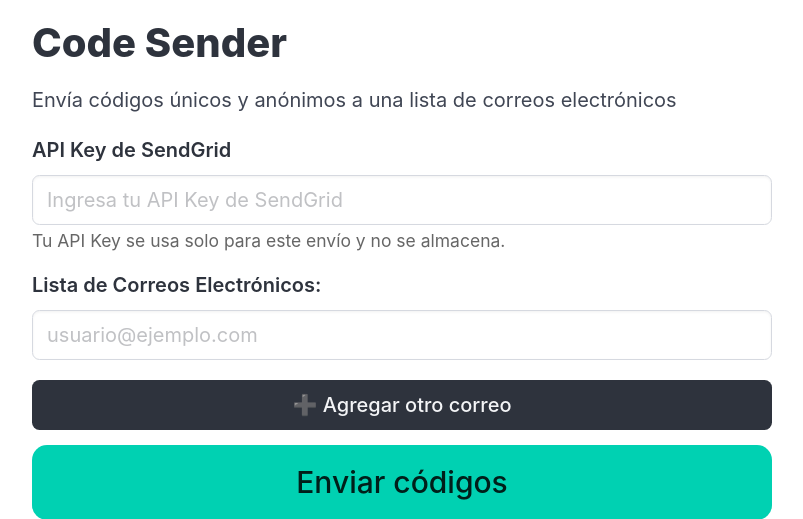
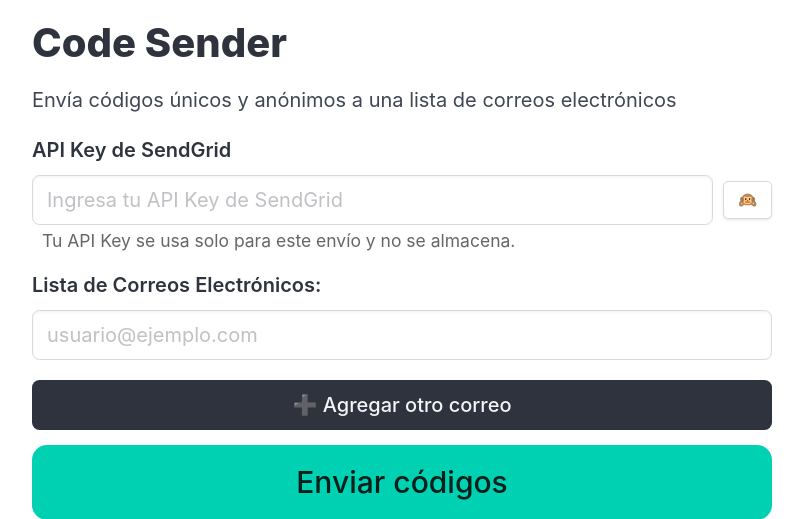
Before and after one commit to isaaleonardo/code_sender, a Flask app: page / in a window 1280 px wide. Shown: the top 519 px of the page, without its empty margins (238-1041 px from the left). Run offline with Flask 3, Linux system fonts and the light colour scheme.

Commit message:
add toggle password visibility feature

```diff
--- a/templates/index.html
+++ b/templates/index.html
@@ -11,10 +11,11 @@
 <form method="POST">
     <div class="field">
         <label class="label">API Key de SendGrid</label>
-        <div class="control">
-            <input class="input" type="password" placeholder="Ingresa tu API Key de SendGrid">
-            <small style="color: #666;">Tu API Key se usa solo para este envío y no se almacena.</small>
+        <div class="control is-flex is-align-items-center">
+            <input class="input" type="password" id="api-key" placeholder="Ingresa tu API Key de SendGrid">
+            <button class="button is-small ml-2" id="toggle-password" type="button">🙉</button>
         </div>
+        <small style="color: #666; margin-left: 10px;">Tu API Key se usa solo para este envío y no se almacena.</small>
     </div>
 
     <div class="field">
@@ -31,10 +32,22 @@
 
 <script>
     const addEmailButton = document.getElementById('add-email');
+    const togglePasswordButton = document.getElementById('toggle-password');
+    const apiKeyInput = document.getElementById('api-key');
 
     addEmailButton.addEventListener('click', e => {
         e.preventDefault();
         addEmailField();
+    });
+
+    togglePasswordButton.addEventListener('click', () => {
+        if (apiKeyInput.type === 'password') {
+            apiKeyInput.type = 'text';
+            togglePasswordButton.textContent = '🙈';
+        } else {
+            apiKeyInput.type = 'password';
+            togglePasswordButton.textContent = '🙉';
+        }
     });
 
     function addEmailField() {
```
